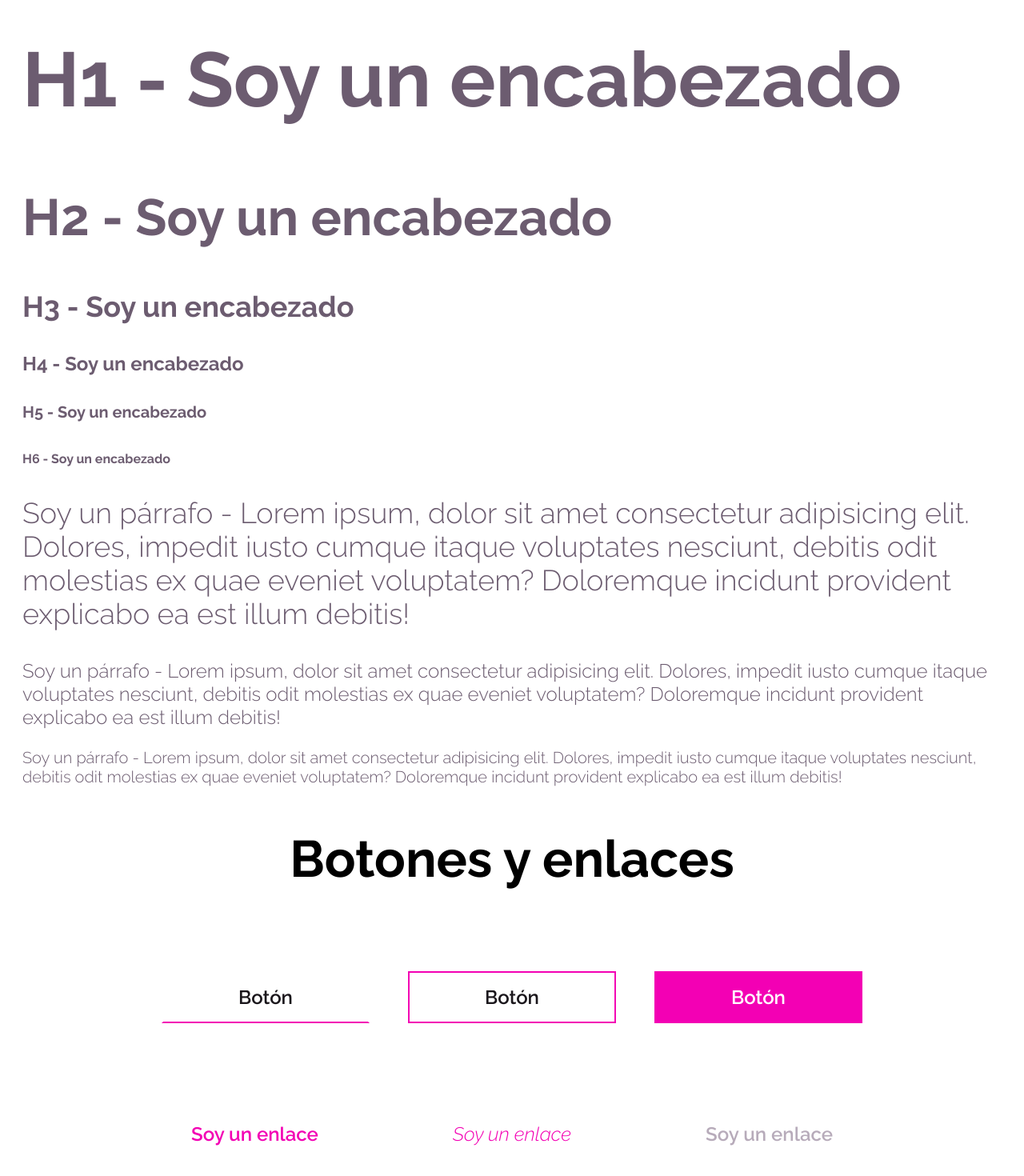
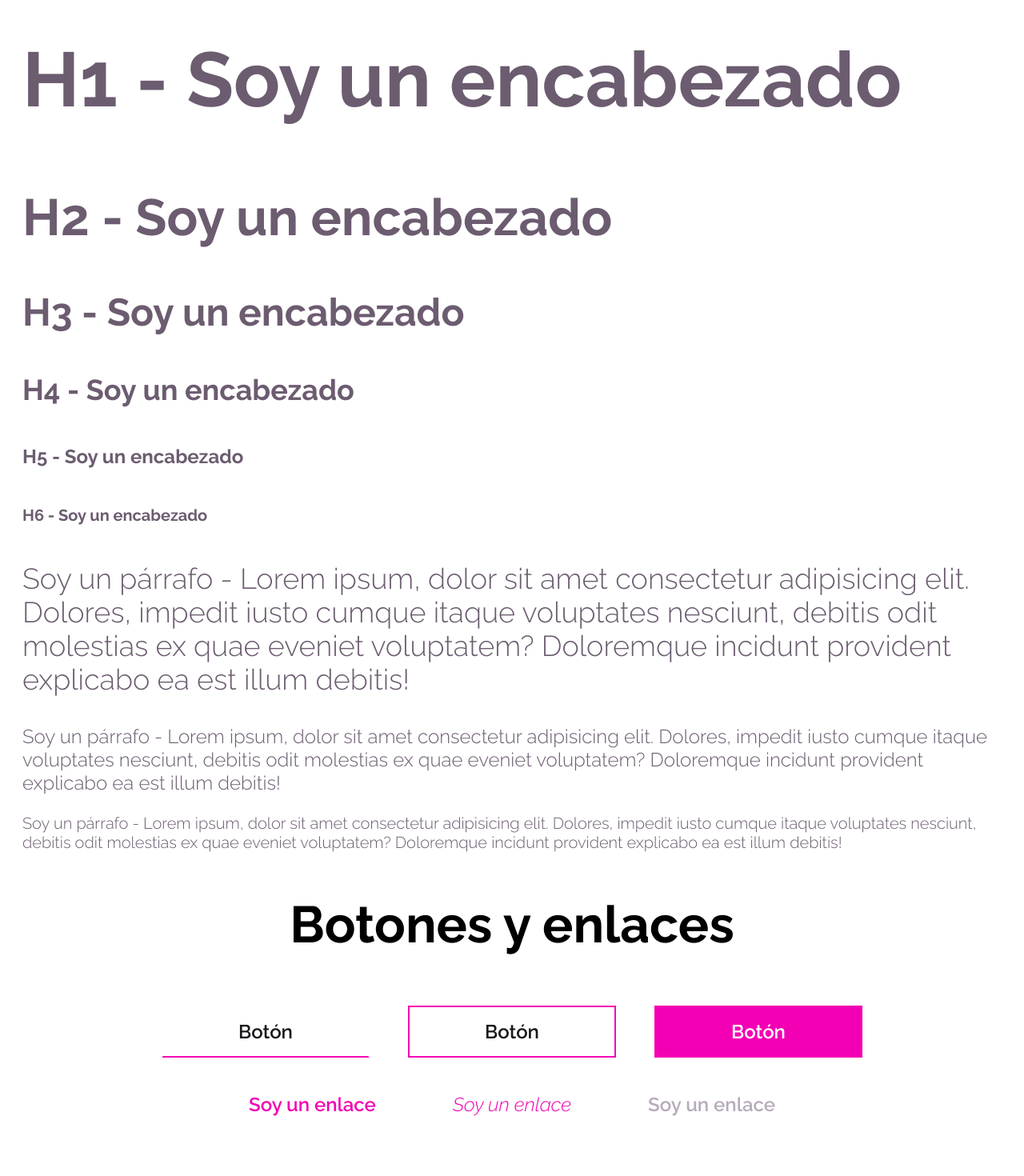
Before and after one commit to RosaMonro/project-gamma, a React (Vite) app: page /styleguide in a window 1280 px wide. Shown: the part 1059-2529 px from the top of the page at 80% size. Built offline with nearby package versions, Linux system fonts and the light colour scheme.

Commit message:
parrafos y botones. mixins

```diff
--- a/src/components/Btn/Btn.scss
+++ b/src/components/Btn/Btn.scss
@@ -1,17 +1,25 @@
 @import '../../scss/_variables.scss';
+@import '../../scss/mixins';
+
 
 .btn{
-    width: 260px;
-    height: 65px;
-    max-width: 275px;
+    width: 26rem;
+    height: 6.5rem;
+    max-width: 27.5rem;
+    margin: 1rem 2.4rem 1rem 2.4rem;
+
     font-family: $font-primary;
-    font-size: $font-size-m;
+    font-size: $font-size-xs; //20px
     font-weight: $font-weight-semibold;
+
     border: none;
     text-align: center;
     text-decoration: none;
     cursor: pointer;
-    margin: 50px 24px 50px 24px;
+
+    @include mq ($bp-small-desktop) { //1024px
+        font-size: $font-size-s; //24px
+    }
 
     &--primary {
         background-color: $color-white;
@@ -23,7 +31,6 @@
 
         &:hover {
             border: 2px $color-fucsia solid;
-            // border-bottom: 5px $color-fucsia solid;
         }
     }
 
@@ -52,14 +59,21 @@
 }
 
 .link {
-    margin: 50px 60px 50px 60px;
     display: inline-block;
-    padding: 24px;
+
+    margin: 1rem 2.4rem 1rem 2.4rem;
+    padding: 2.4rem;
+
     font-family: $font-primary;
-    font-size: $font-size-m;
+    font-size: $font-size-xs;
     font-weight: $font-weight-bold;
+
     text-decoration: none;
     cursor: pointer;
+
+    @include mq ($bp-small-desktop) { //1024px
+        font-size: $font-size-s; //24px
+    }
 
     &--primary {
         color: $color-fucsia;
@@ -90,5 +104,4 @@
     }
 }
 
-//los botones no heredan tipografía de body. Hay q poner
-//la font-family
+//los botones no heredan tipografía de body. Hay q poner la font-family
--- a/src/scss/_mixins.scss
+++ b/src/scss/_mixins.scss
@@ -1,10 +1,13 @@
-@mixin color-red {
-    color: red;
+
+/*-----MEDIA QUERIES-----*/
+
+$bp-desktop:            90rem; //1440px
+$bp-small-desktop:      64rem;  //1024px
+$bp-tablet:             48rem; //768px
+$bp-mobile:             22.5rem; //360px
+
+@mixin mq ($bp) {
+        @media only screen and (min-width: $bp) {
+            @content;
+        }
 }
-
-// @mixin font-size ($font-size: $font-weight-medium) {
-//     font-size: $font-size;
-//     @include mq(medium) {
-//         font-size: $font-size * 1.2;
-//     }
-// }
--- a/src/scss/_typography.scss
+++ b/src/scss/_typography.scss
@@ -1,43 +1,75 @@
 @import '../scss/variables';
-
-
 
 h1,
 .h1 {
-    font-size: $font-size-xxl;
+    font-size: $font-size-l;
+
+    @include mq ($bp-small-desktop) {
+        font-size: $font-size-xxl;
+    }
 }
 
 h2,
 .h2 {
-    font-size: $font-size-xl;
+    font-size: $font-size-m;
+
+    @include mq ($bp-small-desktop) {
+        font-size: $font-size-xl;
+    }
 }
 
 h3,
 .h3 {
-    font-size: $font-size-l;
+    font-size: $font-size-s;
+
+    @include mq ($bp-small-desktop) {
+        font-size: $font-size-l;
+    }
 }
 
 h4,
 .h4 {
-    font-size: $font-size-m;
+    font-size: $font-size-s;
+
+    @include mq ($bp-small-desktop) {
+        font-size: $font-size-m;
+    }
 }
 
 h5,
 .h5 {
-    font-size: $font-size-sm;
+    font-size: $font-size-xxs;
+
+    @include mq ($bp-small-desktop) {
+        font-size: $font-size-s;
+    }
 }
 
 h6,
 .h6 {
-    font-size: $font-size-xs;
+    font-size: $font-size-xxs;
+
+    @include mq ($bp-small-desktop) {
+        font-size: $font-size-xs;
+    }
 }
 
+/*---parrafos---*/
 
-p {
-    font-size: $font-size-sm;
-    font-weight: $font-weight-medium;
+p.font-size-24-s {
+    @include mq ($bp-small-desktop) {
+        font-size: $font-size-m;
+    }
 }
 
+p.font-size-20-xs {
+    @include mq ($bp-small-desktop) {
+        font-size: $font-size-s;
+    }
+}
 
-//hr para las líneas
-// falta definir tamaños para los parrafos según lo qu etengo en el figma
+p.font-size-16-xxs {
+    @include mq ($bp-small-desktop) {
+        font-size: $font-size-xs;
+    }
+}
--- a/src/scss/_variables.scss
+++ b/src/scss/_variables.scss
@@ -30,15 +30,15 @@
         /*-----mapa de colores para colors y bg-colors---*/
 
         $colors: (
-                "fucsia": $color-fucsia,
-                "fucsia-darken": $color-fucsia-darken,
-                "fucsia-lighten": $color-fucsia-lighten,
-                "black": $color-black,
-                "black-lighten": $color-black-lighten,
-                "grey": $color-grey,
-                "grey-lighten": $color-grey-lighten,
-                "white-darken": $color-white-darken,
-                "white": $color-white
+                "fucsia":           $color-fucsia,
+                "fucsia-darken":    $color-fucsia-darken,
+                "fucsia-lighten":   $color-fucsia-lighten,
+                "black":            $color-black,
+                "black-lighten":    $color-black-lighten,
+                "grey":             $color-grey,
+                "grey-lighten":     $color-grey-lighten,
+                "white-darken":     $color-white-darken,
+                "white":            $color-white
         );
 
         @each $color, $i in $colors {
@@ -60,26 +60,22 @@
 
         /*----tamaños de fuente----*/
 
-        $font-size-xxs: 1.4rem; // 14px
-        $font-size-xs:  1.6rem; // 16px
-        $font-size-s:   1.8rem; // 18px
-        $font-size-sm:  2.0rem; // 20px
-        $font-size-m:   2.4rem; // 24px
-        $font-size-lm:  3.2rem; // 32px
-        $font-size-l:   3.6rem; // 36px
+        $font-size-xxs: 1.6rem; // 16px
+        $font-size-xs:  2.0rem; // 20px
+        $font-size-s:   2.4rem; // 24px
+        $font-size-m:   3.6rem; // 36px
+        $font-size-l:   4.8rem; // 48px
         $font-size-xl:  6.4rem; // 64px
         $font-size-xxl: 9.6rem; // 96px
 
         $sizes: (
-                "size-xxs": $font-size-xxs,
-                "size-xs": $font-size-xs,
-                "size-s": $font-size-s,
-                "size-sm": $font-size-sm,
-                "size-m": $font-size-m,
-                "size-lm": $font-size-lm,
-                "size-l": $font-size-l,
-                "size-xl": $font-size-xl,
-                "size-xxl": $font-size-xxl,
+                "size-16-xxs":  $font-size-xxs,
+                "size-20-xs":   $font-size-xs,
+                "size-24-s":    $font-size-s,
+                "size-36-m":    $font-size-m,
+                "size-48-l":    $font-size-l,
+                "size-64-xl":   $font-size-xl,
+                "size-96-xxl":  $font-size-xxl,
         );
 
         @each $size, $i in $sizes {
@@ -96,10 +92,10 @@
         $font-weight-light:    300;
 
         $weights: (
-                "weight-bold": $font-weight-bold,
-                "weight-semibold": $font-weight-semibold,
-                "weight-medium": $font-weight-medium,
-                "weight-ligh": $font-weight-light,
+                "weight-bold":      $font-weight-bold,
+                "weight-semibold":  $font-weight-semibold,
+                "weight-medium":    $font-weight-medium,
+                "weight-ligh":      $font-weight-light,
         );
 
         @each $weight, $i in $weights {
@@ -108,7 +104,7 @@
                 }
         }
 
-        /*---stylos de fuente---*/
+        /*---estilo de fuente---*/
 
         $font-style-italic: italic;
 
--- a/src/styleguide/Styleguide.jsx
+++ b/src/styleguide/Styleguide.jsx
@@ -41,15 +41,15 @@ export default function Styleguide () {
             </div>
 
             <div class="sg__typo--paragraph">
-                <p  class="font-size-l">Soy un párrafo - Lorem ipsum, dolor sit amet consectetur adipisicing elit.
+                <p class="font-size-24-s">Soy un párrafo - Lorem ipsum, dolor sit amet consectetur adipisicing elit.
                     Dolores, impedit iusto cumque itaque voluptates nesciunt, debitis odit
                     molestias ex quae eveniet voluptatem? Doloremque incidunt provident
                     explicabo ea est illum debitis!</p>
-                    <p  class="font-size-m">Soy un párrafo - Lorem ipsum, dolor sit amet consectetur adipisicing elit.
+                <p class="font-size-20-xs">Soy un párrafo - Lorem ipsum, dolor sit amet consectetur adipisicing elit.
                     Dolores, impedit iusto cumque itaque voluptates nesciunt, debitis odit
                     molestias ex quae eveniet voluptatem? Doloremque incidunt provident
                     explicabo ea est illum debitis!</p>
-                    <p  class="font-size-sm">Soy un párrafo - Lorem ipsum, dolor sit amet consectetur adipisicing elit.
+                <p class="font-size-16-xxs">Soy un párrafo - Lorem ipsum, dolor sit amet consectetur adipisicing elit.
                     Dolores, impedit iusto cumque itaque voluptates nesciunt, debitis odit
                     molestias ex quae eveniet voluptatem? Doloremque incidunt provident
                     explicabo ea est illum debitis!</p>
```
